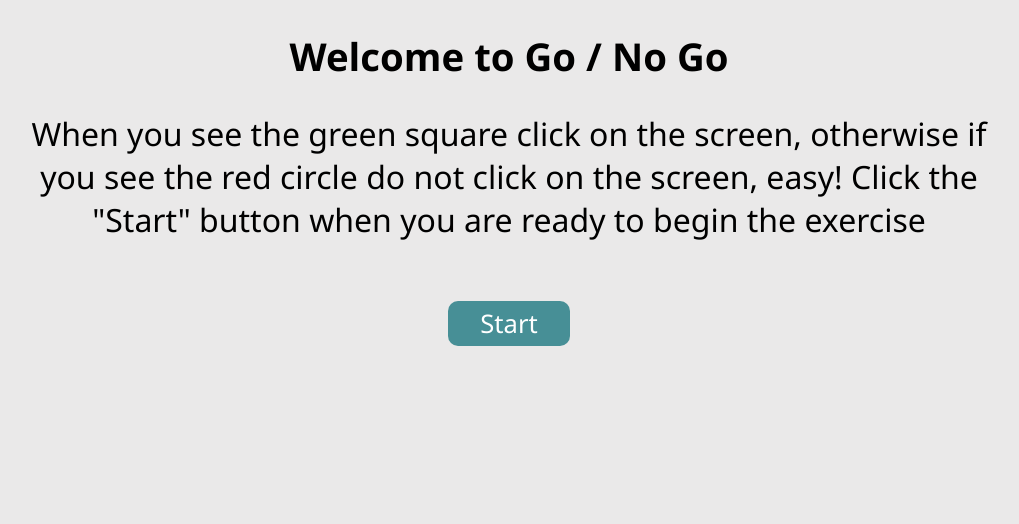
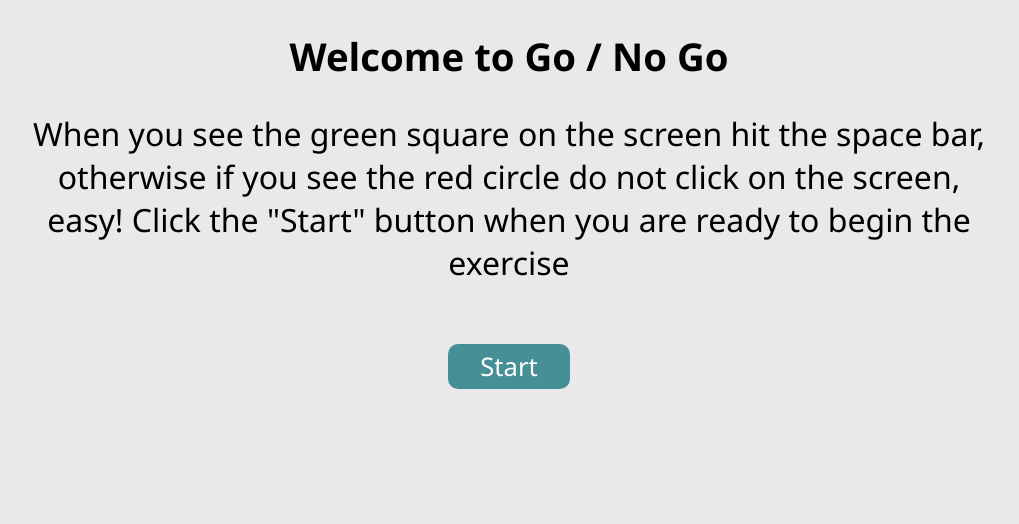
Before and after one commit to wearablebiosensing/MindGame, a Flask app: page /nogo in a window 1280 px wide. Shown: the top 524 px of the page, without its empty margins (131-1150 px from the left). Run offline with Flask 3, Linux system fonts and the light colour scheme.

Commit message:
More cleanup

```diff
--- a/CareWear-MagneticTilesActivity/app.py
+++ b/CareWear-MagneticTilesActivity/app.py
@@ -542,6 +542,13 @@ def processMouseMovementData():
     time_to_complete = res["time_to_complete"]
     user_euclid_distances = res["user_euclid_movement_distances"]
     shortest_euclid_distances = res["shortest_euclid_distances"]
+    window_width = res["window_width"]
+    window_height = res["window_height"]
+
+    logger.info(f"Shortest Euclid: {shortest_euclid_distances}\n")
+    logger.info(f"User Euclid: {user_euclid_distances}\n")
+
+
 
 
 
@@ -571,7 +578,7 @@ def processMouseMovementData():
     SCREEN_HEIGHT_INDEX = 7
     info_file_string = f"""
         Screen Size:
-        {data[0][SCREEN_WIDTH_INDEX]}x{data[0][SCREEN_HEIGHT_INDEX]}
+        {str(window_width)}x{str(window_height)}
 
         Level:
         {str(level)}, {str(sub_level)}
@@ -624,10 +631,12 @@ def processMouseMovementData():
     #              MOUSE FILE
     #======================================
     mouse_data_path = "mouse_data"
+    os.makedirs(f"{mouse_data_path}/", exist_ok=True)
+
     mouse_data_file_name = f"Mouse_{level}-{sub_level}_{userID}.csv"
 
     # Create the header row
-    header_row = ['x', 'y', 'timestamp', 'shape', 'x(px/s^2)', 'y(px/s^2)', 'screenWidth', 'screenHeight']
+    header_row = ['x', 'y', 'timestamp', 'shape', 'x(px/s^2)', 'y(px/s^2)']
     csv_data = [header_row] + data
 
     # Convert the accumulated data to a CSV string
--- a/CareWear-MagneticTilesActivity/templates/landing_page.html
+++ b/CareWear-MagneticTilesActivity/templates/landing_page.html
@@ -65,8 +65,6 @@
           <a href="{{ url_for('tutorial') }}"><button class="start_button" >Tutorial</button></a>
           <a href="{{ url_for('nogo') }}"><button class="start_button" >Go/NoGo</button></a>
           <a href="{{ url_for('intake') }}"><button class="start_button" >In-Take</button></a>
-
-
         </div>
 
       </div>
@@ -79,7 +77,7 @@
 
     <script>
 
-      let g_watch_status = null;
+      let g_watch_status = false;
       const watchID_input = document.getElementById("watchID")
       const userID_input = document.getElementById("identifier");
       const watch_status_btn = document.getElementById("watch_status_btn")
--- a/CareWear-MagneticTilesActivity/templates/nogo.html
+++ b/CareWear-MagneticTilesActivity/templates/nogo.html
@@ -21,9 +21,9 @@
     <div id="nogo_tutorial" class="tutorial_container">
       <div class="tutorial_title">Welcome to Go / No Go</div>
       <div class="tutorial_desc" style="font-size: 2em">
-        When you see the green square click on the screen, otherwise if you see
-        the red circle do not click on the screen, easy! Click the "Start"
-        button when you are ready to begin the exercise
+        When you see the green square on the screen hit the space bar, otherwise
+        if you see the red circle do not click on the screen, easy! Click the
+        "Start" button when you are ready to begin the exercise
       </div>
       <img id="tutorial_media" />
 
```
